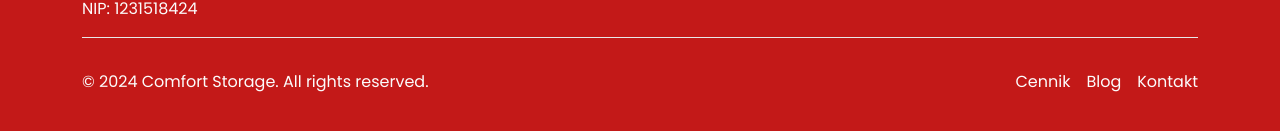
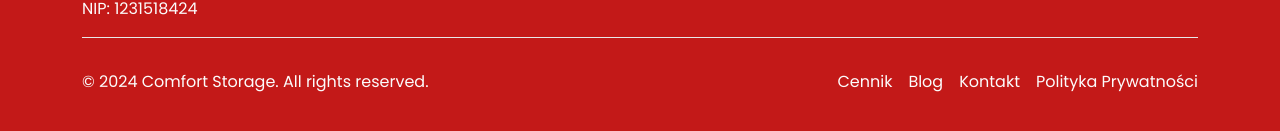
Before and after one commit to konrad43/comfort-storage, a React (Create React App) app: page /contact in a window 1280 px wide. Shown: the part 1239-1370 px from the top of the page. Built offline with nearby package versions, Linux system fonts and the light colour scheme.

Commit message:
feat: add privacy policy and adjust footer

```diff
--- a/src/components/Footer/Footer.module.scss
+++ b/src/components/Footer/Footer.module.scss
@@ -41,6 +41,11 @@
 .footerBottom {
     display: flex;
     justify-content: space-between;
+    @media only screen and (max-width: 992px) {
+        padding-bottom: 60px !important;
+        flex-direction: column-reverse;
+        // align-items: center;
+    }
 }
 
 .footerLink {
@@ -51,6 +56,19 @@
     &:hover {
         color: $gray800;
     }
+
+    @media only screen and (max-width: 992px) {
+        padding-bottom: 15px;
+        margin-left: 0;
+    }
+}
+
+.footerLinksWrapper {
+    @media only screen and (max-width: 992px) {
+        display: flex;
+        flex-direction: column;
+        justify-content: center;
+    }
 }
 
 .footerHeading {
--- a/src/components/Footer/Footer.tsx
+++ b/src/components/Footer/Footer.tsx
@@ -5,8 +5,11 @@ import Col from 'react-bootstrap/Col';
 import Image from 'react-bootstrap/Image';
 import Button from 'react-bootstrap/Button';
 
+import logo from '../../assets/comfort storage logo 1.png';
+// @ts-expect-error
+import privacyPolicy from '../../assets/comfor-storage-polityka-prywatnosci.pdf';
+
 import style from './Footer.module.scss';
-import logo from '../../assets/comfort storage logo 1.png';
 import { SocialMedia } from './SocialMedia';
 
 export const Footer = () => {
@@ -67,7 +70,7 @@ export const Footer = () => {
                             <p className={clsx('ps-0')}>
                                 © 2024 Comfort Storage. All rights reserved.
                             </p>
-                            <div>
+                            <div className={style.footerLinksWrapper}>
                                 <a className={style.footerLink} href="#" target="_blank">
                                     Cennik
                                 </a>
@@ -77,6 +80,12 @@ export const Footer = () => {
                                 <a className={style.footerLink} href="#" target="_blank">
                                     Kontakt
                                 </a>
+                                <a
+                                    className={style.footerLink}
+                                    href={privacyPolicy}
+                                    target="_blank">
+                                    Polityka Prywatności
+                                </a>
                             </div>
                         </div>
                     </Col>
--- a/src/components/Navbar/Navbar.module.scss
+++ b/src/components/Navbar/Navbar.module.scss
@@ -18,6 +18,10 @@
     color: $gray800;
 }
 
+.navLink {
+    text-align: center;
+}
+
 .mobileNav {
     @media only screen and (max-width: 992px) {
         display: flex;
--- a/src/components/Navbar/Navbar.tsx
+++ b/src/components/Navbar/Navbar.tsx
@@ -35,13 +35,19 @@ export const MainNavbar = () => (
                 <Offcanvas.Body className={clsx(style.navBody)}>
                     <Col className="d-flex justify-content-center" lg={9}>
                         <Nav className="d-flex mb-3 mb-lg-0">
-                            <Nav.Link className="mx-2 mb-3 mb-lg-0" href="/#locations">
+                            <Nav.Link
+                                className={clsx('mx-2 mb-3 mb-lg-0', style.navLink)}
+                                href="/#locations">
                                 <span className={style.link}>Lokalizacje</span>
                             </Nav.Link>
-                            <Nav.Link className="mx-2 mb-3 mb-lg-0" href="#features">
+                            <Nav.Link
+                                className={clsx('mx-2 mb-3 mb-lg-0', style.navLink)}
+                                href="#features">
                                 <span className={style.link}>Cennik</span>
                             </Nav.Link>
-                            <Nav.Link className="mx-2 mb-3 mb-lg-0" href="/contact">
+                            <Nav.Link
+                                className={clsx('mx-2 mb-3 mb-lg-0', style.navLink)}
+                                href="/contact">
                                 <span className={style.link}>Kontakt</span>
                             </Nav.Link>
                         </Nav>
--- a/src/components/Referrals/CarouselCard/CarouselCard.tsx
+++ b/src/components/Referrals/CarouselCard/CarouselCard.tsx
@@ -33,7 +33,6 @@ export const CarouselCard: FC<{ slide: Slide }> = ({ slide }) => {
             <Card.Body>
                 <div className={style.iconWrapper}>
                     <Icon text={firstLetter} />
-                    <p className={clsx(style.cardText, style.date)}>{date || '01/01/2024'}</p>
                 </div>
                 <h6 className={clsx(style.cardTitle, 'pt-2')}>{name}</h6>
                 <Card.Text className={clsx('cardText', style.cardBody)}>{desc}</Card.Text>
```
Also changed, not shown: 1 other file (tests, documents, lock files or other folders).
